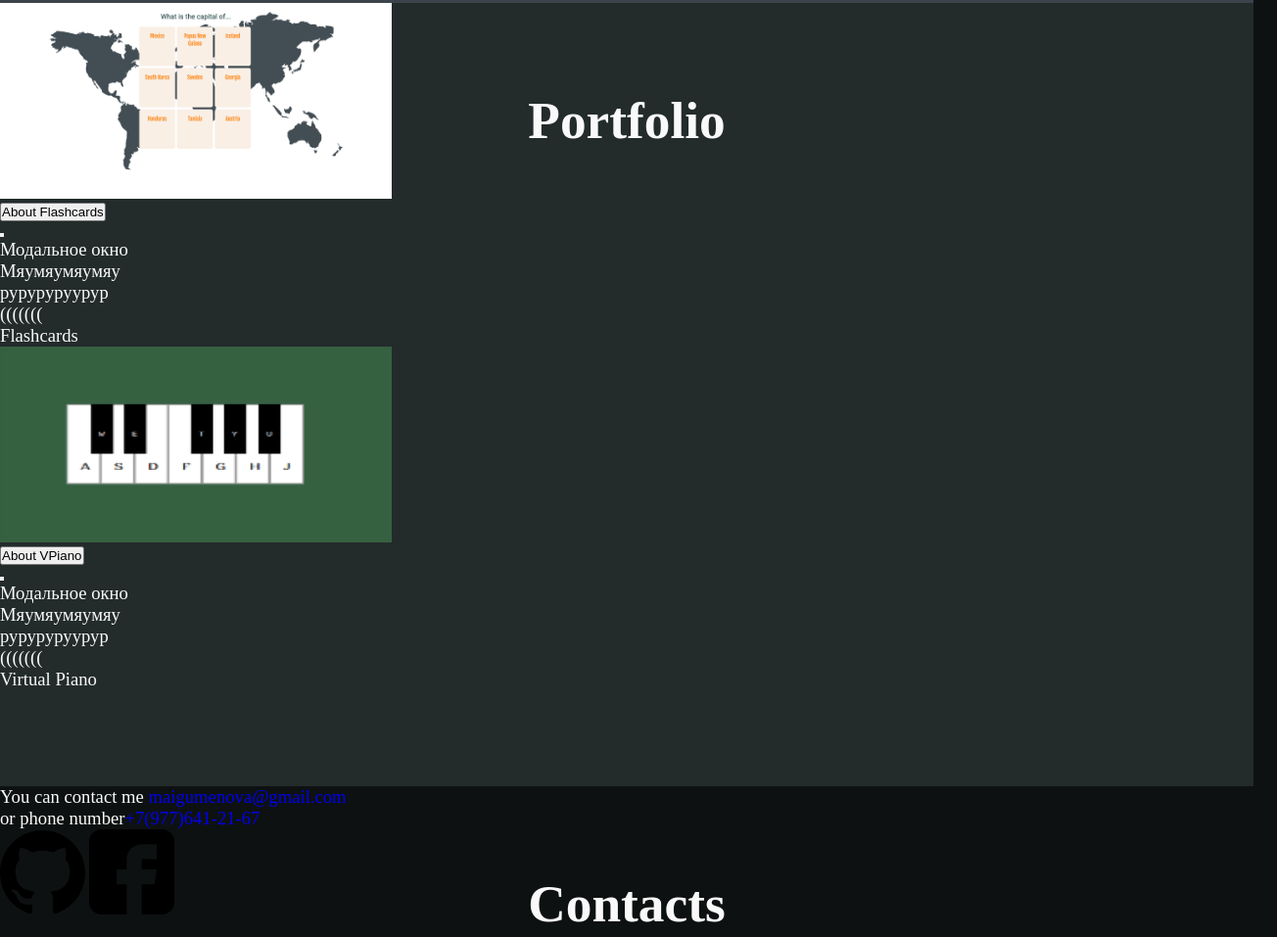
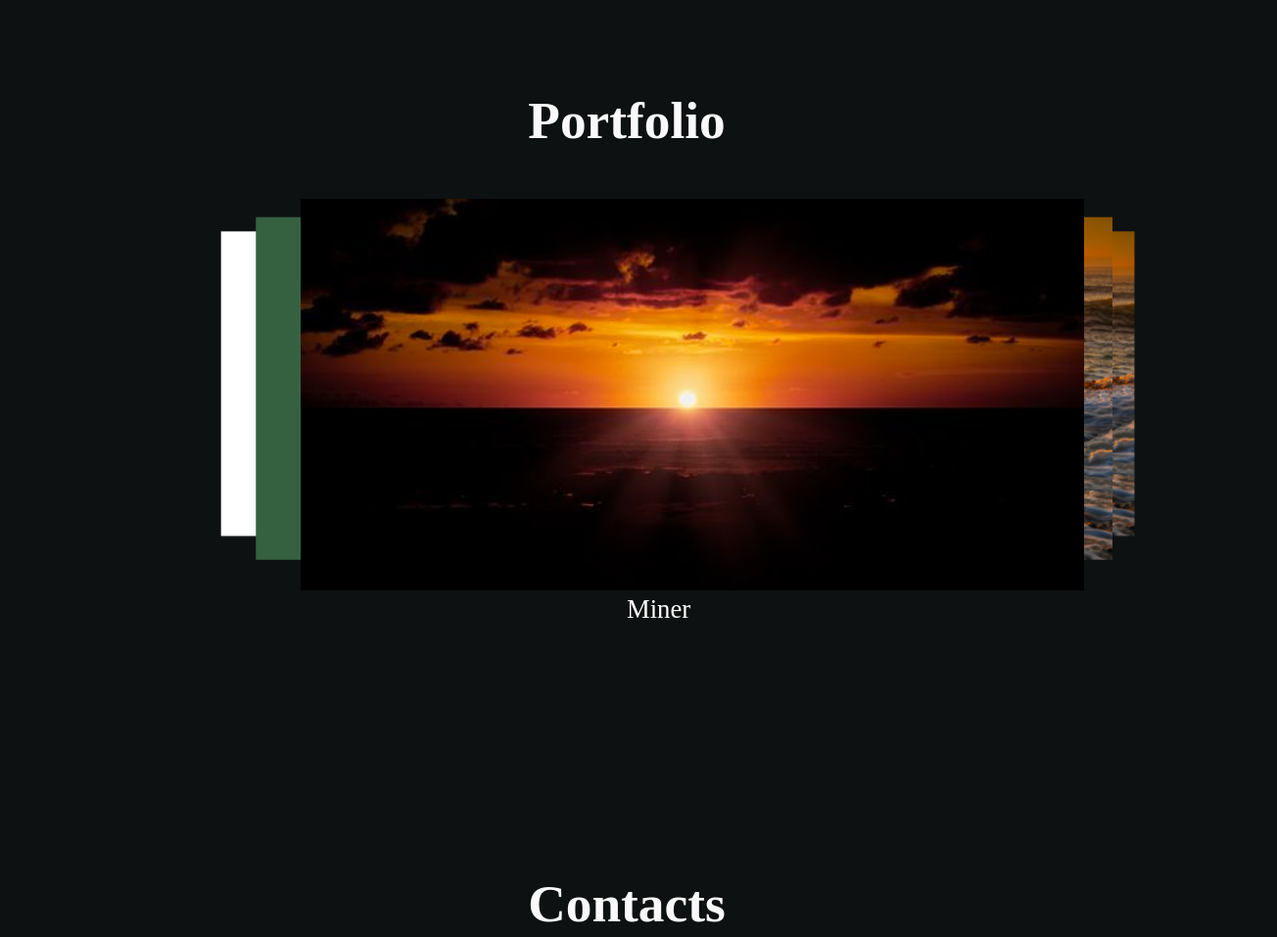
Before and after one commit to godoxyfair/Portfolio_FD, a plain HTML site: page index.html in a window 1280 px wide. Shown: the part 1597-2554 px from the top of the page at 98% size, 1304 px wide, since content can reach past the window. Drawn offline with Linux system fonts and the light colour scheme.

Commit message:
new css now

```diff
--- a/index.html
+++ b/index.html
@@ -31,7 +31,7 @@
 <section id ="about">
 <div class="about">
     <h2>About me</h2>
-    <div><p id="aboutImagine"><img src ="https://www.aquariumofpacific.org/images/exhibits/Magnificent_Tree_Frog_900.jpg" alt = "frog" height="350" width="600"></p></div>
+    <div><p id="aboutImg"><img src ="https://www.aquariumofpacific.org/images/exhibits/Magnificent_Tree_Frog_900.jpg" alt = "frog" height="350" width="600"></p></div>
     <div class="aboutText">
         <p id="hiAbout">Hi, I am Marta. I have been jun js developer.</p>
         <p>I learn JS 3 weeks. </p>
@@ -43,30 +43,36 @@
 <section id ="portfolio">
 <div class="portfolio">
     <div class="headportfolio"><h3>Portfolio</h3></div>
-    <div class="flashing1"><img id="imgproject1" src="project1.png" alt ="map" height="200" width="400"/></div>
-    <div><button class= "open-window" onclick="mypPopClick()" type="button">About Flashcards</button></div>
-    <div class="window">
-        <div class="popup">
-            <button class="close" title="Закрыть окно" onclick="mypPopClose()"></button>
-            <p class="zag">Модальное окно</p>
-            <p>Мяумяумяумяу</p>
-            <p>руруруруурур</p>
-            <p>(((((((</p>
-        </div>
+    <div>
+        <section id="slider">
+            <input type="radio" name="slider" id="s1">
+            <input type="radio" name="slider" id="s2">
+            <input type="radio" name="slider" id="s3" checked>
+            <input type="radio" name="slider" id="s4">
+            <input type="radio" name="slider" id="s5">
+
+            <label for="s1" id="slider1">
+                <img src="project1.png" alt="slider image" width="800" height="400">
+                <p><a class="prjctLink" style="color: white" href="https://html5css.ru/howto/howto_js_topnav_responsive.php">Flash Card</a></p>
+            </label>
+            <label for="s2" id="slider2">
+                <img src="project2.png" alt="slider image" width="800" height="400">
+                <p><a class="prjctLink" style="color: white" href="https://html5css.ru/howto/howto_js_topnav_responsive.php">Piano</a></p>
+            </label>
+            <label for="s3" id="slider3">
+                <img src="img_3.png" alt="slider image" width="800" height="400">
+                <p><a class="prjctLink" style="color: white" href="https://html5css.ru/howto/howto_js_topnav_responsive.php">Miner</a></p>
+            </label>
+            <label for="s4" id="slider4">
+                <img src="img_4.png" alt="slider image" width="800" height="400">
+                <p><a class="prjctLink" style="color: white" href="https://html5css.ru/howto/howto_js_topnav_responsive.php">Open Space</a></p>
+            </label>
+            <label for="s5" id="slider5">
+                <img src="img_4.png" alt="slider image" width="800" height="400">
+                <p><a class="prjctLink" style="color: white" href="https://html5css.ru/howto/howto_js_topnav_responsive.php">WebSite Cafe</a></p>
+            </label>
+        </section>
     </div>
-    <div class="flashing3"><p>Flashcards</p></div>
-    <div class="flashing2"><img id="imgproject2" src="project2.png" height="200" alt ="piano" width="400"/></div>
-    <div><button onclick="mypPopClick()" type="button">About VPiano</button></div>
-    <div class="window">
-        <div class="popup">
-            <button class="close" title="Закрыть окно" onclick="mypPopClose()"></button>
-            <p class="zag">Модальное окно</p>
-            <p>Мяумяумяумяу</p>
-            <p>руруруруурур</p>
-            <p>(((((((</p>
-        </div>
-    </div>
-    <div class="flashing4"><p>Virtual Piano</p></div>
 </div>
 </section>
 <section id ="contacts">
@@ -76,15 +82,15 @@
         <p>You can contact me <a href="mailto:maigumenova@gmail.com">maigumenova@gmail.com</a></p>
         <p>or phone number<a href="tel:+79776412167">+7(977)641-21-67</a></p>
     </div>
-    <a href="https://github.com/godoxyfair"><img src="github.svg" alt="GitHub" height="87" width="87"></a>
-    <a href="https://www.facebook.com/profile.php?id=100045231307108"><img src="facebook.svg" alt="Facebook" height="87" width="87"></a>
+    <a href="https://github.com/godoxyfair"><img id="git" src="git-png.png" alt="GitHub" height="87" width="87"></a>
+    <a href="https://www.facebook.com/profile.php?id=100045231307108"><img id="facebook" src="facebook-png.png" alt="Facebook" height="87" width="87"></a>
 </div>
 </section>
 <script src="script.js"></script>
 </body>
 
 <footer>
-    <p id="footertext">This is end of site. But yoy can grow up.</p>
+    <p id="footertext">Made 2022</p>
 </footer>
 
 
--- a/style.css
+++ b/style.css
@@ -17,7 +17,7 @@ body {
 }/*зафиксировали шапку*/
 
 p {
-    font-size: 14pt;
+    font-size: 20pt;
     color: #f9f9f9;
 }
 /*
@@ -93,13 +93,13 @@ This class makes the topnav look good on small screens (display the links vertic
 #about {
     width: 100vw;
     height: 100vh;
-    background-color: #3b444b;
+    /*background-color: #3b444b;*/
 }
 
 #portfolio {
     width: 100vw;
     height: 100vh;
-    background-color: #232b2b;
+    /*background-color: #232b2b;*/
 }
 
 #contacts {
@@ -135,3 +135,113 @@ h2, h3, h4 {
     left: 50vw;
     transform: translate(-50%, -50%);
 }
+
+#aboutImg {
+    position: absolute;
+    top: 135vh;
+    left: 55vw;
+}
+
+.aboutText {
+
+    position: absolute;
+    top: 140vh;
+    left: 10vw;
+    font-size: 30pt !important;
+    line-height: 2;
+
+}
+
+[type = radio] {
+    display: none;
+}
+
+#slider {
+    height: 300px;
+    position: relative;
+    top: 200px;
+    perspective: 700px;
+    transform-style: preserve-3d;
+}
+#slider label{
+
+    margin: auto;
+    width: 52%;
+    height: 100%;
+    border-radius: 4px;
+    position: absolute;
+    left: 0;
+    right: 0;
+    cursor: pointer;
+    transition: all 0.4s ease-in;
+}
+
+#s1:checked ~ #slider4, #s2:checked ~ #slider5,
+#s3:checked ~ #slider1, #s4:checked ~ #slider2,
+#s5:checked ~ #slider3{
+    transform: translate3d(-30%,0, -200px);
+}
+
+#s1:checked ~ #slider5, #s2:checked ~ #slider1,
+#s3:checked ~ #slider2, #s4:checked ~ #slider3,
+#s5:checked ~ #slider4{
+    transform: translate3d(-15%,0, -100px);
+}
+
+#s1:checked ~ #slider1, #s2:checked ~ #slider2,
+#s3:checked ~ #slider3, #s4:checked ~ #slider4,
+#s5:checked ~ #slider5{
+transform: translate3d(0, 0, 0);
+}
+
+#s1:checked ~ #slider2, #s2:checked ~ #slider3,
+#s3:checked ~ #slider4, #s4:checked ~ #slider5,
+#s5:checked ~ #slider1{
+    transform: translate3d(15%,0, -100px);
+}
+
+#s1:checked ~ #slider3, #s2:checked ~ #slider4,
+#s3:checked ~ #slider5, #s4:checked ~ #slider1,
+#s5:checked ~ #slider2{
+    transform: translate3d(30%,0, -200px);
+}
+
+.prjctLink {
+
+    position: relative;
+    left: 50%;
+    transform: translate(-50%, -50%);
+    text-decoration: none;
+}
+
+.contactme {
+
+    position: absolute;
+    top: 340vh;
+    left: 50vw;
+    transform: translate(-50%, -50%);
+    font-size: 40pt !important;
+    line-height: 2;
+    text-align: center;
+
+}
+
+#git {
+    position: relative;
+    top: 60vh;
+    left: 45vw;
+    transform: translate(-50%, -50%);
+
+}
+
+#facebook {
+    position: relative;
+    top: 60vh;
+    left: 50vw;
+    transform: translate(-50%, -50%);
+}
+
+footer {
+    text-align: center;
+    height: 10vh;
+}
```
Also changed, not shown: facebook-png.png (added), git-png.png (added), img.png (deleted), img_1.png (deleted), img_2.png (deleted), img_3.png (added), img_4.png (added).
